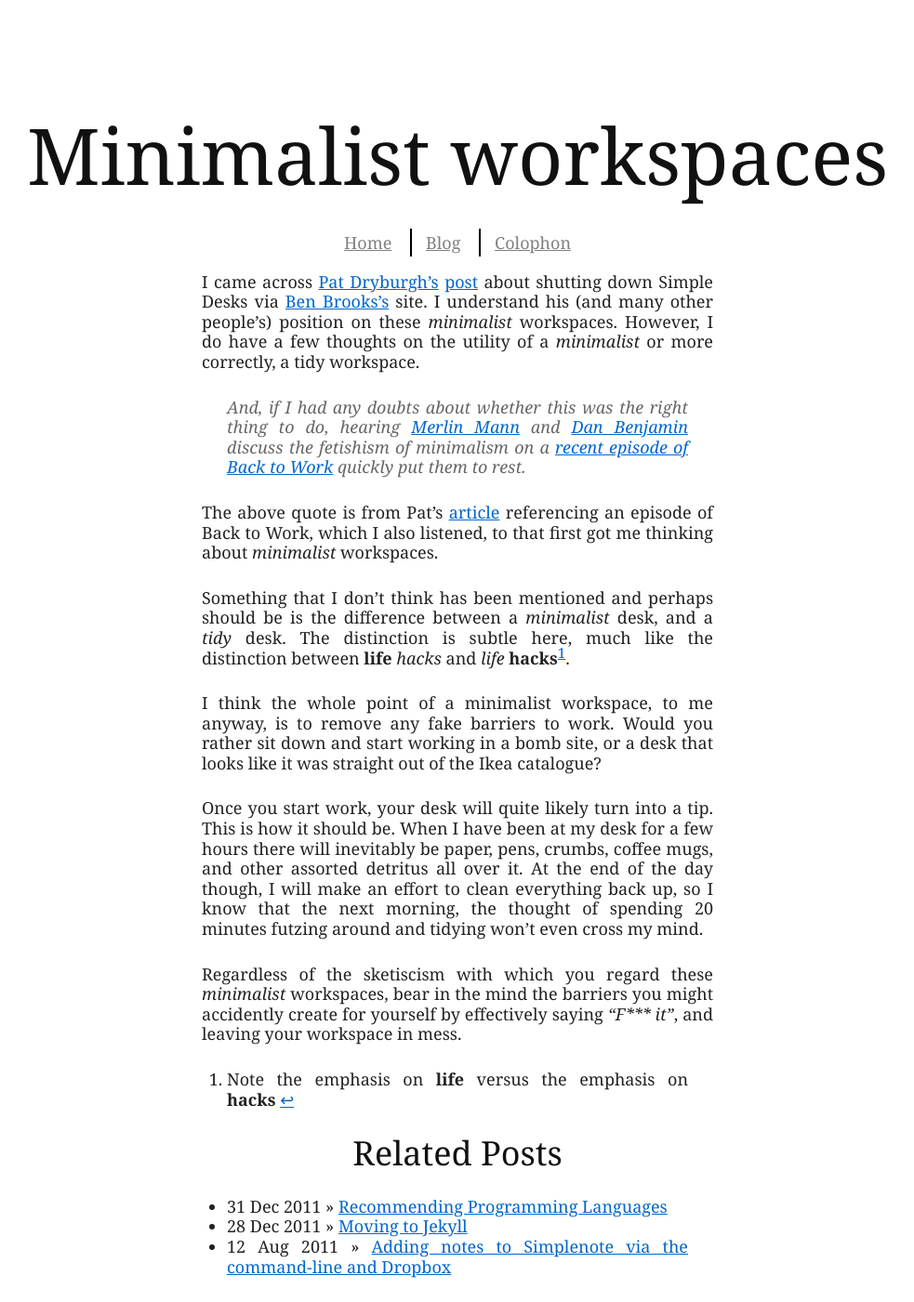
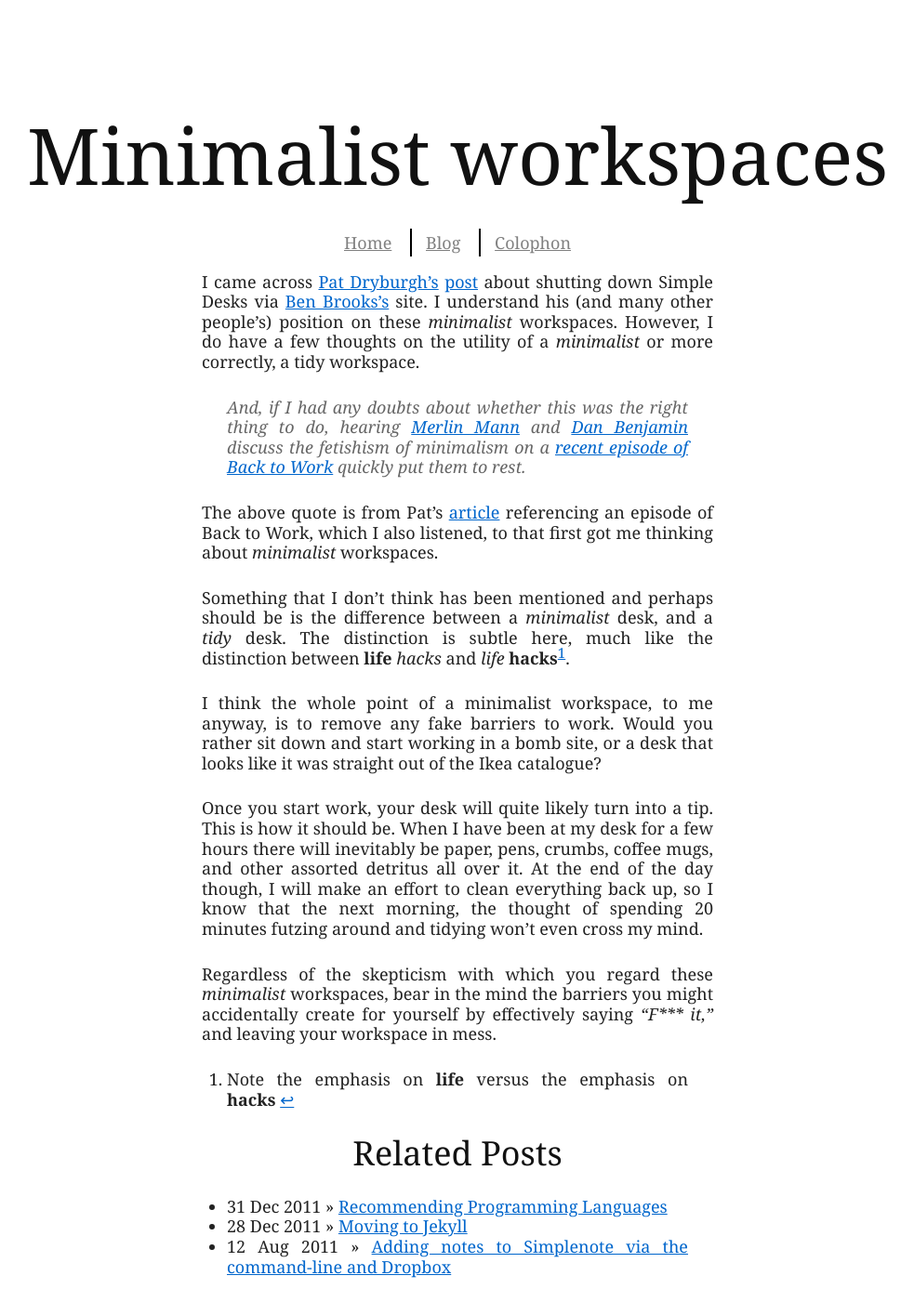
Before and after one commit to davidbeckingsale/davidbeckingsale.github.io, a Jekyll site: the page built from _posts/2012-01-01-Minimalist-workspace.md, in a window 1280 px wide. Shown: the whole page at 93% size, without its empty margins (148-1131 px from the left). Built offline with Jekyll 4.4.1, drawn with Linux system fonts in a browser that asks for light colours; nearby versions of some CDN libraries; some web fonts are replaced; Markdown is read by kramdown in place of the engine named in the settings.

Commit message:
SPELLING CORRECTIONS

```diff
--- a/_posts/2012-01-01-Minimalist-workspace.md
+++ b/_posts/2012-01-01-Minimalist-workspace.md
@@ -20,7 +20,7 @@ I think the whole point of a minimalist workspace, to me anyway, is to remove an
 
 Once you start work, your desk will quite likely turn into a tip. This is how it should be. When I have been at my desk for a few hours there will inevitably be paper, pens, crumbs, coffee mugs, and other assorted detritus all over it. At the end of the day though, I will make an effort to clean everything back up, so I know that the next morning, the thought of spending 20 minutes futzing around and tidying won't even cross my mind.
 
-Regardless of the sketiscism with which you regard these _minimalist_ workspaces, bear in the mind the barriers you might accidently create for yourself by effectively saying _"F*** it"_, and leaving your workspace in mess.
+Regardless of the skepticism with which you regard these _minimalist_ workspaces, bear in the mind the barriers you might accidentally create for yourself by effectively saying _"F*** it,"_ and leaving your workspace in mess.
 
 [mm]: http://merlinmann.com
 [db]: http://danbenjamin.com
```
